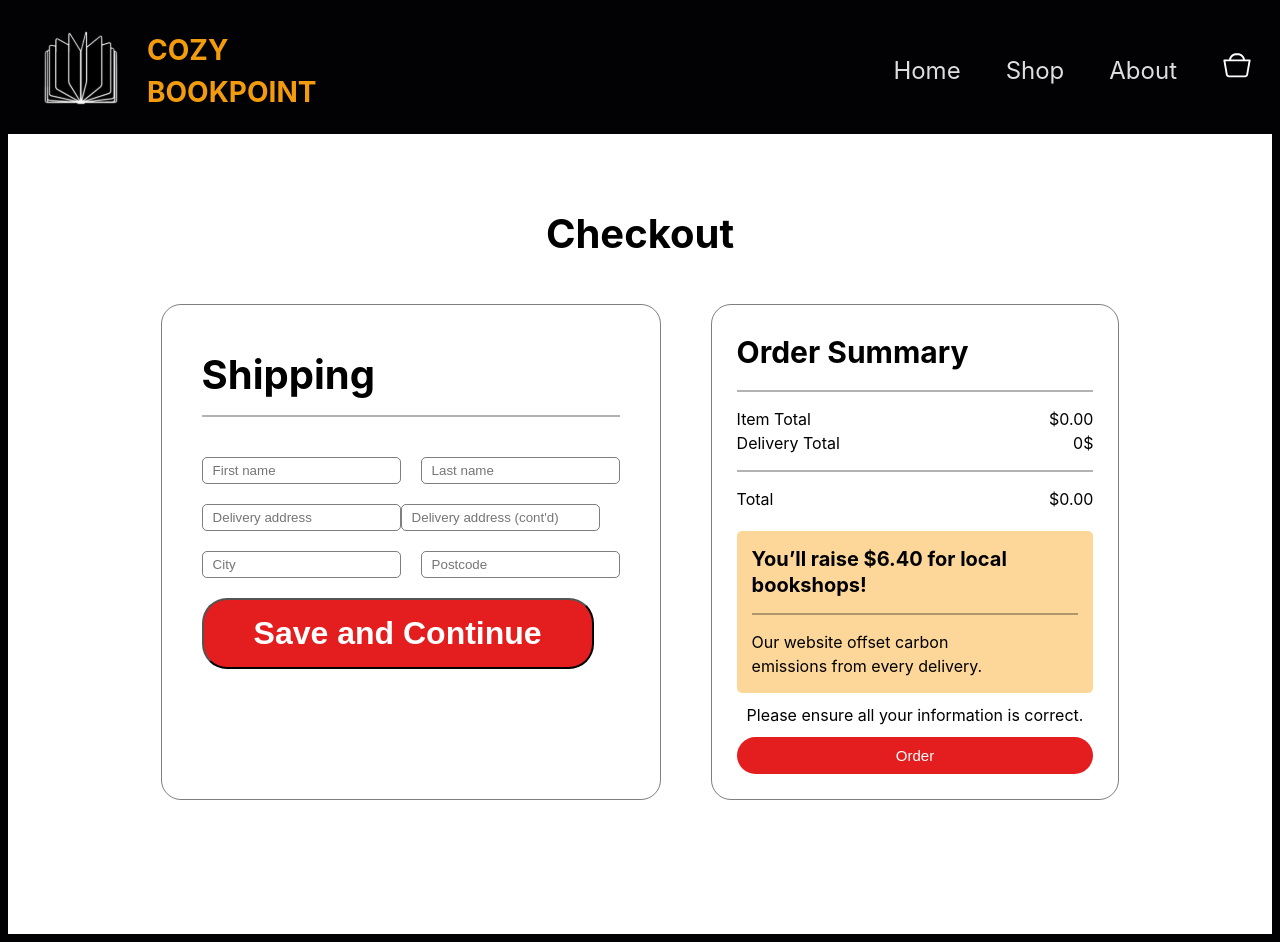
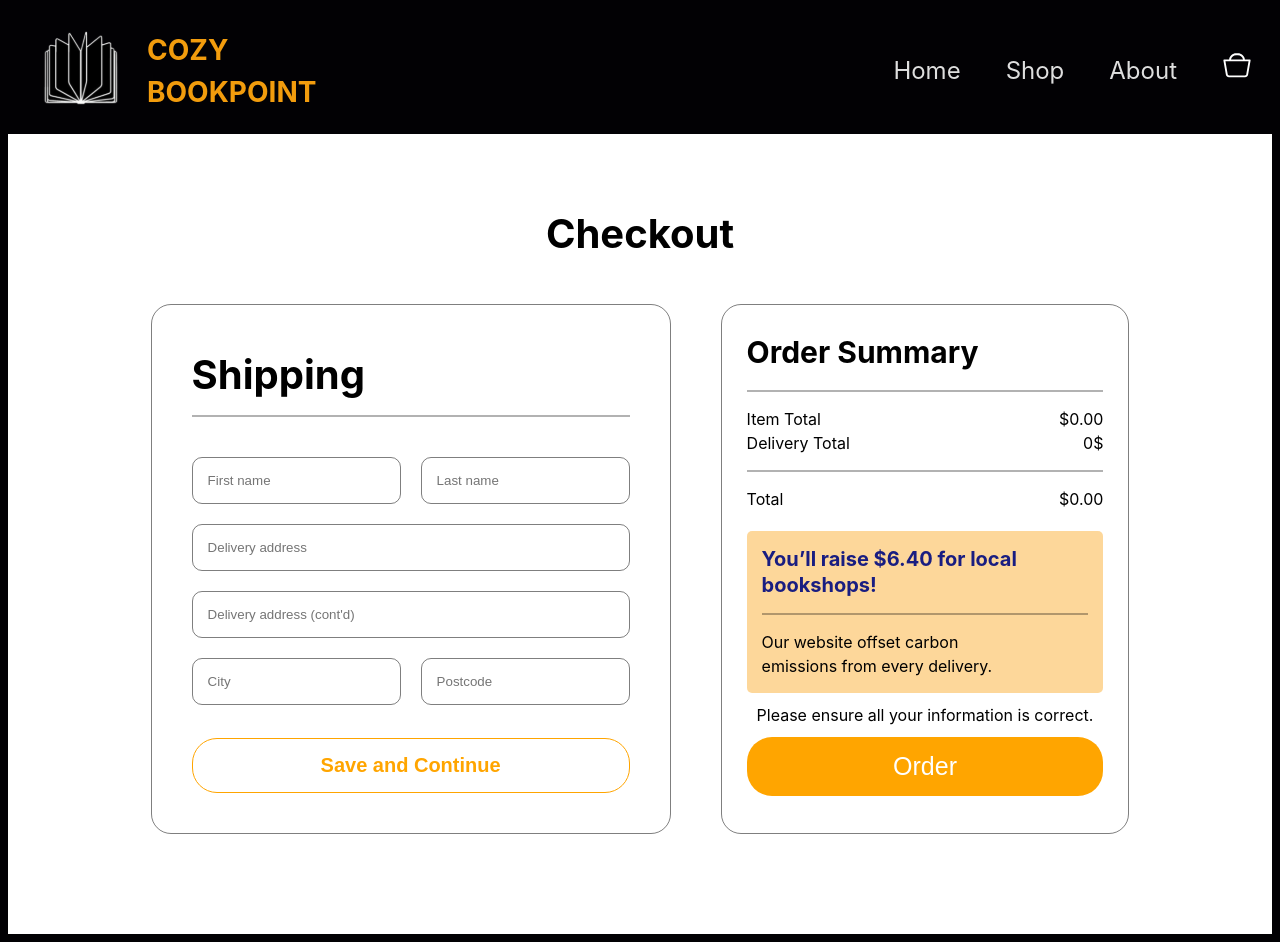
Before and after one commit to denysmerts/set09103, a React (Vite) app in the folder frontend/frontend-bookshop/: page /checkout in a window 1280 px wide. Built offline with nearby package versions, Linux system fonts and the light colour scheme.

Commit message:
refactor Checkout page and update styling

```diff
--- a/frontend/frontend-bookshop/src/pages/Checkout/Checkout.scss
+++ b/frontend/frontend-bookshop/src/pages/Checkout/Checkout.scss
@@ -15,15 +15,47 @@
     padding-top: 70px;
     color: black;
   }
+
   &__wrapper {
     display: flex;
     gap: 50px;
+
     &__shipping {
-      display: flex;
-      flex-direction: column;
       border: solid 1px rgb(0, 0, 0, 50%);
       border-radius: 20px;
       padding: 40px;
+
+      &__form {
+        display: flex;
+        flex-direction: column;
+      }
+
+      &__save-button {
+        margin-top: 13px;
+        background-color: #ffffff;
+        color: orange;
+        font-size: 20px;
+        font-weight: bold;
+        border-radius: 25px;
+        padding: 15px 50px;
+        border: solid 1px orange;
+        cursor: pointer;
+      }
+
+      &__save-button:hover {
+        background-color: orange;
+        color: white;
+      }
+
+      &__separator {
+        display: flex;
+        gap: 20px;
+      }
+
+      &__address-separator {
+        display: flex;
+        flex-direction: column;
+      }
 
       &__title {
         color: black;
@@ -31,89 +63,84 @@
         font-weight: bold;
         margin-bottom: 10px;
       }
+
       &__line {
         border: solid 1px rgb(0, 0, 0, 30%);
         margin-bottom: 40px;
       }
+
       &__input {
         background-color: transparent;
         border: solid 1px rgb(0, 0, 0, 50%);
-        border-radius: 5px;
-        padding: 5px 10px;
+        border-radius: 10px;
+        padding: 15px;
         margin-bottom: 20px;
         color: black;
       }
     }
+
     &__info {
       border: solid 1px rgb(0, 0, 0, 50%);
       border-radius: 20px;
       padding: 25px;
+
       &__title {
         color: black;
         font-size: 30px;
         font-weight: bold;
         margin-bottom: 10px;
       }
+
       &__line {
         border: solid 1px rgb(0, 0, 0, 30%);
-        margin-bottom: 15px;
-        margin-top: 15px;
+        margin: 15px 0;
       }
-      &__y {
+
+      &__total {
         display: flex;
         flex-direction: row;
         justify-content: space-between;
       }
-    }
-  }
-}
 
-.x {
-  display: flex;
-  gap: 20px;
-}
-
-.button {
-  background-color: #e41e1e;
-  font-size: 32px;
-  font-weight: bold;
-  border-radius: 25px;
-  padding: 15px 50px;
-  color: white;
-}
-
-.button-s {
-  background-color: #e41e1e;
-  width: 100%;
-  font-size: 15px;
-  border-radius: 25px;
-  padding: 10px 10px;
-  color: white;
-  border: none;
-}
-
-.yellow {
+      &__sticker {
         margin-top: 20px;
         display: flex;
         flex-direction: column;
         border-radius: 5px;
         background-color: rgb(252, 198, 111, 70%);
         padding: 15px;
-}
 
-.text1 {
+        &__title {
           font-size: 20px;
           font-weight: bold;
           line-height: 26px;
-  color: 191D81;
+          color: #191d81;
+        }
+      }
+
+      &__information-text {
+        padding: 10px;
+      }
+
+      &__order-button {
+        background-color: orange;
+        width: 100%;
+        font-size: 25px;
+        border-radius: 25px;
+        padding: 15px;
+        color: white;
+        border: none;
+      }
+
+      &__order-button:hover {
+        background-color: rgb(255, 180, 40);
+        cursor: pointer;
+      }
+    }
+  }
 }
 
 .line {
   border: solid 1px rgb(0, 0, 0, 30%);
-  margin-bottom: 15px;
-  margin-top: 15px;
+  margin: 15px 0;
 }
-
-.text2 {
-  padding: 10px;
-}
--- a/frontend/frontend-bookshop/src/pages/Checkout/Checkout.tsx
+++ b/frontend/frontend-bookshop/src/pages/Checkout/Checkout.tsx
@@ -2,7 +2,7 @@ import React, { useState } from "react";
 import { useLocation } from "react-router-dom";
 import "./Checkout.scss";
 
-export const Checkout: React.FC = () => {
+export const Checkout = () => {
   const [formData, setFormData] = useState({
     firstName: "",
     lastName: "",
@@ -64,12 +64,15 @@ export const Checkout: React.FC = () => {
       <div className="checkout-page__title">Checkout</div>
       <div className="checkout-page__wrapper">
         <div className="checkout-page__wrapper__shipping">
-          <form onSubmit={handleSaveAndContinue}>
+          <form
+            onSubmit={handleSaveAndContinue}
+            className="checkout-page__wrapper__shipping__form"
+          >
             <div className="checkout-page__wrapper__shipping__title">
               Shipping
             </div>
             <div className="checkout-page__wrapper__shipping__line"></div>
-            <div className="x">
+            <div className="checkout-page__wrapper__shipping__separator">
               <input
                 className="checkout-page__wrapper__shipping__input"
                 type="text"
@@ -90,6 +93,7 @@ export const Checkout: React.FC = () => {
               />
             </div>
 
+            <div className="checkout-page__wrapper__shipping__address-separator">
               <input
                 type="text"
                 placeholder="Delivery address"
@@ -107,7 +111,9 @@ export const Checkout: React.FC = () => {
                 value={formData.address2}
                 onChange={handleChange}
               />
-            <div className="x">
+            </div>
+
+            <div className="checkout-page__wrapper__shipping__separator">
               <input
                 type="text"
                 placeholder="City"
@@ -128,7 +134,10 @@ export const Checkout: React.FC = () => {
               />
             </div>
 
-            <button type="submit" className="button">
+            <button
+              type="submit"
+              className="checkout-page__wrapper__shipping__save-button"
+            >
               Save and Continue
             </button>
           </form>
@@ -141,33 +150,36 @@ export const Checkout: React.FC = () => {
             Order Summary
           </div>
           <div className="checkout-page__wrapper__info__line"></div>
-          <div className="checkout-page__wrapper__info__y">
+          <div className="checkout-page__wrapper__info__total">
             <div>Item Total</div>
             <div>${totalPrice.toFixed(2)}</div>
           </div>
-          <div className="checkout-page__wrapper__info__y">
+          <div className="checkout-page__wrapper__info__total">
             <div>Delivery Total</div>
             <div>0$</div>
           </div>
           <div className="checkout-page__wrapper__info__line"></div>
-          <div className="checkout-page__wrapper__info__y">
+          <div className="checkout-page__wrapper__info__total">
             <div>Total</div>
             <div>${totalPrice.toFixed(2)}</div>
           </div>
-          <div className="yellow">
-            <div className="text1">
+          <div className="checkout-page__wrapper__info__sticker">
+            <div className="checkout-page__wrapper__info__sticker__title">
               You’ll raise $6.40 for local <br />
               bookshops!
             </div>
             <div className="line"></div>
-            <div className="">
+            <div>
               Our website offset carbon <br /> emissions from every delivery.
             </div>
           </div>
-          <div className="text2">
+          <div className="checkout-page__wrapper__info__information-text">
             Please ensure all your information is correct.
           </div>
-          <button onClick={handleOrder} className="button-s">
+          <button
+            onClick={handleOrder}
+            className="checkout-page__wrapper__info__order-button"
+          >
             Order
           </button>
         </div>
```
Also changed, not shown: 1 other file (tests, documents, lock files or other folders). Lines whose indentation alone changed are shown as unchanged.
